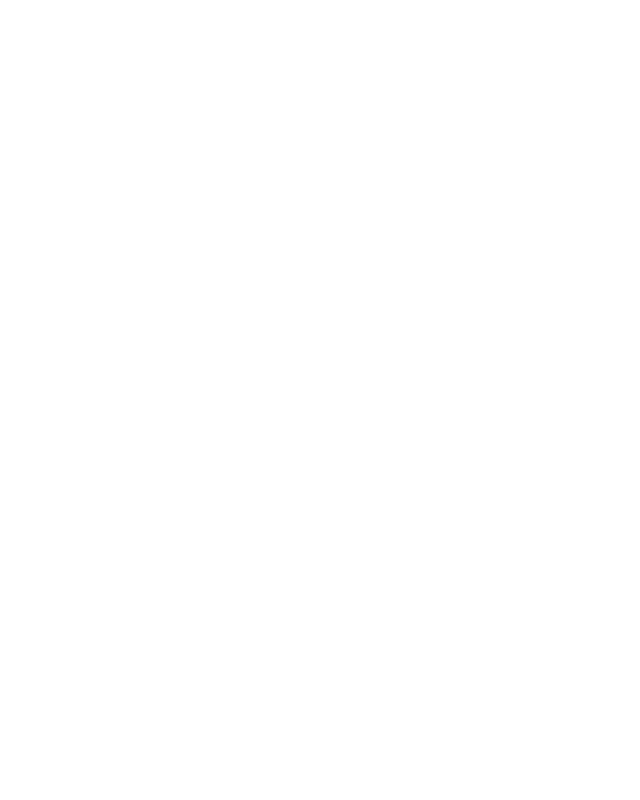
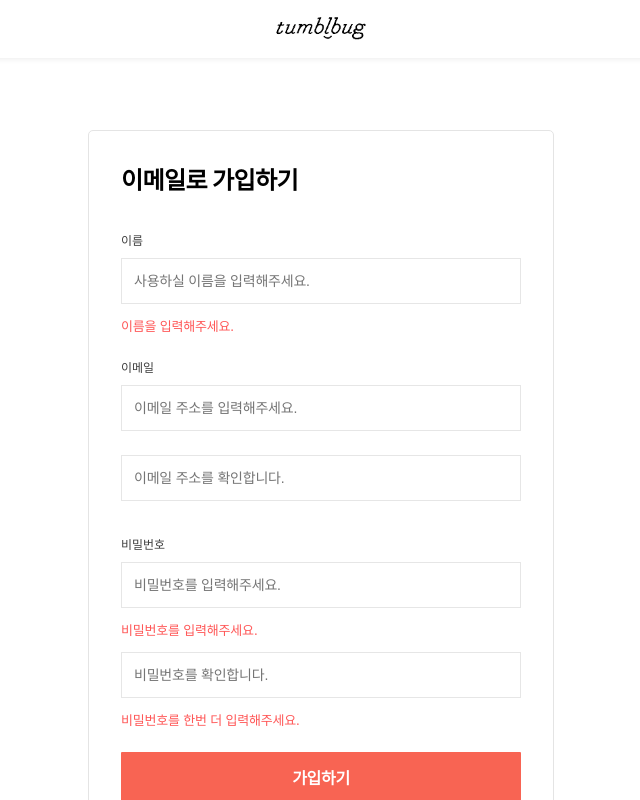
Before and after one commit to limjeahyuk/avatye_client, a React (Create React App) app: page /join/email in a window 1280 px wide. Shown: the top 800 px of the page, without its empty margins (319-959 px from the left). Built offline with nearby package versions, Linux system fonts and the light colour scheme; no server answers.

Commit message:
회원가입 유효성 검사

```diff
--- a/src/pages/Login/EmailJoin.js
+++ b/src/pages/Login/EmailJoin.js
@@ -1,7 +1,158 @@
-import React from "react";
+import { SatelliteAlt } from "@mui/icons-material";
+import React, { useReducer } from "react";
+import { Link } from "react-router-dom";
+import classes from './Login.module.css';
+
+const nameReducer = (state, action) => {
+        if (action.type === 'USER_INPUT') {
+            return { value: action.val, isValid: action.val.trim().length>2 };
+        }
+        if (action.type === 'INPUT_BLUR') {
+            return { value: state.value, isValid: state.value.trim().length>2 };
+        }
+        return { value: '', isValid: false };
+}
+
+const emailReducer = (state, action) => {
+    if (action.type === 'EMAIL_INPUT') {
+        if (!action.val.includes('@')) {
+            return {emailValue: action.val,
+                emailChackValid: state.emailChackValue,
+                emailValid: '이메일 형식을 맞춰주세요.',
+                emailChackValid: state.emailChackValid
+            }
+        } else {
+            if (action.val === state.emailChackValue || state.emailChackValue === null) {
+                return {
+                    emailValue: action.val,
+                    emailChackValue: state.emailChackValue,
+                    emailValid: "good",
+                    emailChackValid: state.emailChackValid
+                }
+            } else {
+                return {
+                    emailValue: action.val,
+                    emailChackValue: state.emailChackValue,
+                    emailValid: '주소가 일치하지 않습니다.',
+                    emailChackValid: state.emailChackValid
+                }
+            }
+        }
+    }
+
+    if (action.type === 'EMAILCHACK_INPUT') {
+        if (!action.val.includes('@')) {
+            return {emailValue: state.emailValue,
+                emailChackValid: action.val,
+                emailValid: state.emailValid,
+                emailChackValid: "이메일 형식이 다릅니다."
+            }
+        } else {
+            if (action.val === state.emailValue) {
+                return {
+                    emailValue: state.emailValue,
+                    emailChackValue: action.val,
+                    emailValid: state.emailValid,
+                    emailChackValid: "good"
+                }
+            } else {
+                return {
+                    emailValue: state.emailValue,
+                    emailChackValue: action.val,
+                    emailValid: state.emailValid,
+                    emailChackValid: '주소가 일치하지 않습니다.'
+                }
+            }
+        }
+    }
+    return {emailValue: '', emailChackValue: '', emailValid: false, emailChackValid: false}
+}
+
+const passwordReducer = (state, action) => {
+
+}
+
+
+
+
 
 const EmailJoin = () => {
-    return <></>
+    const kakao = {
+        clientID: process.env.REACT_APP_CLIENTID,
+        clientSecret: process.env.REACT_APP_CLIENTSECRET,
+        redirectUri: process.env.REACT_APP_REDIRECTURI
+    }
+
+    const [nameState, dispatchName] = useReducer(nameReducer, {
+        value: '',
+        isValid: null,
+    });
+
+    const [emailState, dispatchEmail] = useReducer(emailReducer, {
+        emailValue: '',
+        emailChackValue: '',
+        emailValid: null,
+        emailChackValid: null,
+    })
+
+    const [passwordState, dispatchPassword] = useReducer(passwordReducer, {
+        value: '',
+        isValid: null
+    })
+
+
+
+    return <div className={classes.emailjoin}>
+        <div className={classes.logo}>
+            <img src="/logo.png" alt="logo" />
+        </div>
+        <div className={classes.form}>
+            <h2>이메일로 가입하기</h2>
+            <form>
+                <div className={classes.name}>
+                    <label>이름</label>
+                    <input
+                        type="text"
+                        placeholder="사용하실 이름을 입력해주세요."
+                        value={nameState.value}
+                        onChange={(e) => dispatchName({type: 'USER_INPUT', val: e.target.value})}
+                        onBlur={() => dispatchName({type: 'INPUT_BLUR'})}
+                    />
+                    {!nameState.isValid && <div>이름을 입력해주세요.</div>}
+                </div>
+                <div className={classes.email}>
+                    <label>이메일</label>
+                    <input type="email" placeholder="이메일 주소를 입력해주세요." value={emailState.emailValue} onChange={(e) => dispatchEmail({type: 'EMAIL_INPUT', val: e.target.value})}/>
+                    {emailState.emailValid !== "good" && <div>{emailState.emailValid}</div>}
+                    <input type="email" placeholder="이메일 주소를 확인합니다." value={emailState.emailChackValue} onChange={(e) => dispatchEmail({type: 'EMAILCHACK_INPUT', val: e.target.value})} />
+                    {emailState.emailChackValid !== "good" && <div>{ emailState.emailChackValid}</div>}
+                </div>
+                <div className={classes.pwd}>
+                    <label>비밀번호</label>
+                    <input type="password" placeholder="비밀번호를 입력해주세요." />
+                    <div>비밀번호를 입력해주세요.</div>
+                    <input type="password" placeholder="비밀번호를 확인합니다." />
+                    <div>비밀번호를 한번 더 입력해주세요.</div>
+                </div>
+                <button className={classes.btn}>가입하기</button>
+            </form>
+            <div className={classes.before}>
+                이미 텀블벅 계정이 있으신가요?
+                <Link to='/login'>기존 계정으로 로그인하기</Link>
+            </div>
+            <div className={classes.or}>
+                <div className={classes.left} />
+                <span>또는</span>
+                <div className={classes.right} />
+            </div>
+             <a href={`https://kauth.kakao.com/oauth/authorize?client_id=${kakao.clientID}&redirect_uri=${kakao.redirectUri}&response_type=code&scope=profile_nickname,profile_image,account_email,birthday,`}>
+                    <img src="/kakaostart.png" alt="kakao" className={classes.kakaologin} />
+            </a>
+
+
+        </div>
+
+    </div>
 }
 
 export default EmailJoin;
--- a/src/pages/Login/EmailLogin.js
+++ b/src/pages/Login/EmailLogin.js
@@ -1,49 +1,8 @@
 import React from "react";
 import { Link } from "react-router-dom";
 import classes from './Login.module.css';
-import ChatBubbleIcon from '@mui/icons-material/ChatBubble';
 
 const EmailLogin = () => {
-    return <div className={classes.emailjoin}>
-        <div className={classes.logo}>
-            <img src="/logo.png" alt="logo" />
-        </div>
-        <div className={classes.form}>
-            <h2>이메일로 가입하기</h2>
-            <form>
-                <div className={classes.name}>
-                    <label>이름</label>
-                    <input type="text" placeholder="사용하실 이름을 입력해주세요." />
-                </div>
-                <div className={classes.email}>
-                    <label>이메일</label>
-                    <input type="text" placeholder="이메일 주소를 입력해주세요." />
-                    <input type="text" placeholder="이메일 주소를 확인합니다." />
-                </div>
-                <div className={classes.pwd}>
-                    <label>비밀번호</label>
-                    <input type="text" placeholder="비밀번호를 입력해주세요." />
-                    <input type="text" placeholder="비밀번호를 확인합니다." />
-                </div>
-                <button className={classes.btn}>가입하기</button>
-            </form>
-            <div className={classes.before}>
-                이미 텀블벅 계정이 있으신가요?
-                <Link to='/login'>기존 계정으로 로그인하기</Link>
-            </div>
-            <div className={classes.or}>
-                <div className={classes.left} />
-                <span>또는</span>
-                <div className={classes.right} />
-            </div>
-            <a href="/">
-                <img src="/kakaostart.png" alt="kakao" className={classes.kakaologin} />
-            </a>
-
-
-        </div>
-
-    </div>
 }
 
 export default EmailLogin;
--- a/src/pages/Login/Join.js
+++ b/src/pages/Login/Join.js
@@ -1,6 +1,5 @@
 import React from "react";
 import classes from './Login.module.css'
-import ChatBubbleIcon from '@mui/icons-material/ChatBubble';
 import AppleIcon from '@mui/icons-material/Apple';
 import FacebookTwoToneIcon from '@mui/icons-material/FacebookTwoTone';
 import MailIcon from '@mui/icons-material/Mail';
@@ -12,10 +11,11 @@ const Join = () => {
 
         // 카카오 로그인 관련 계정
 const kakao = {
-  clientID: '630231afd01507218d07fba06f16720d',
-  clientSecret: 'LRpqtId10A8c7UkqYfEuh51fKLyWSiQv',
-  redirectUri: 'http://192.168.0.28:8080/kakao/callback'
+  clientID: process.env.REACT_APP_CLIENTID,
+  clientSecret: process.env.REACT_APP_CLIENTSECRET,
+  redirectUri: process.env.REACT_APP_REDIRECTURI
 }
+    console.log(kakao);
 
 
     return <div>
@@ -29,8 +29,7 @@ const kakao = {
                 <a href={`https://kauth.kakao.com/oauth/authorize?client_id=${kakao.clientID}&redirect_uri=${kakao.redirectUri}&response_type=code&scope=profile_nickname,profile_image,account_email,birthday,`}>
                 <button className={classes.joinbtn}>
                         <div className={classes.btn}>
-                        < ChatBubbleIcon />
-                        <p>카카오로 가입하기</p>
+                        <img src="/kakaostart.png" alt="kakaojoin" />
                     </div>
                     <div className={classes.word}>
                     <div><BoltIcon /></div>
--- a/src/pages/Login/Login.js
+++ b/src/pages/Login/Login.js
@@ -1,6 +1,5 @@
 import React from "react";
 import classes from './Login.module.css'
-import ChatBubbleIcon from '@mui/icons-material/ChatBubble';
 import AppleIcon from '@mui/icons-material/Apple';
 import FacebookTwoToneIcon from '@mui/icons-material/FacebookTwoTone';
 import MailIcon from '@mui/icons-material/Mail';
@@ -10,9 +9,9 @@ const Login = () => {
 
     // 카카오 로그인 관련 계정
 const kakao = {
-  clientID: '630231afd01507218d07fba06f16720d',
-  clientSecret: 'LRpqtId10A8c7UkqYfEuh51fKLyWSiQv',
-  redirectUri: 'http://192.168.0.28:8080/kakao/callback'
+  clientID: process.env.REACT_APP_CLIENTID,
+  clientSecret: process.env.REACT_APP_CLIENTSECRET,
+  redirectUri: process.env.REACT_APP_REDIRECTURI
 }
 
     const navigator = useNavigate();
@@ -27,10 +26,7 @@ const kakao = {
                     <p>세상에 하나뿐인 <br /> 특별한 프로젝트를 발견해보세요.  </p>
                 </div>
                 <a href={`https://kauth.kakao.com/oauth/authorize?client_id=${kakao.clientID}&redirect_uri=${kakao.redirectUri}&response_type=code&scope=profile_nickname,profile_image,account_email,birthday,`}>
-                <button className={classes.loginbtn}>
-                        < ChatBubbleIcon />
-                        <p>카카오로 로그인</p>
-                    </button>
+                    <img src="/kakaologin.png" alt="kakaologin" className={classes.kakaologin} />
                     </a>
                 <div className={classes.wrapper}>
                     <div>
--- a/src/pages/Login/Login.module.css
+++ b/src/pages/Login/Login.module.css
@@ -79,7 +79,7 @@
 
 .login>div>a>button{
     position: relative;
-    background-color: rgb(254, 229, 0);
+    background-color: transparent;
     outline: none;
     border-radius: 1px;
     font-size: 16px;
@@ -417,3 +417,23 @@
 .emailjoin .form .kakaologin{
     width: 100%;
 }
+
+.login a .kakaologin{
+    width: 414px;
+}
+
+.joinbtn .btn img{
+    width: 414px;
+}
+
+.emailjoin .form form div>div{
+    font-size: 13px;
+    color: rgb(255, 87, 87);
+    line-height: 20px;
+    letter-spacing: -0.015em;
+    margin-bottom: 12px;
+}
+
+.emailjoin .form form .name input{
+    margin-bottom: 12px;
+}
--- a/src/pages/callback/KakaoCallback.js
+++ b/src/pages/callback/KakaoCallback.js
@@ -15,11 +15,12 @@ const KakaoCallback = () => {
     let token;
     let login;
 
-    const kakao = {
-    clientID: '630231afd01507218d07fba06f16720d',
-    clientSecret: 'LRpqtId10A8c7UkqYfEuh51fKLyWSiQv',
-    redirectUri: 'http://192.168.0.28:8080/kakao/callback'
-    }
+   const kakao = {
+  clientID: process.env.REACT_APP_CLIENTID,
+  clientSecret: process.env.REACT_APP_CLIENTSECRET,
+  redirectUri: process.env.REACT_APP_REDIRECTURI
+}
+
 
     async function fetchData() {
         try {
```
Also changed, not shown: 1 other file (tests, documents, lock files or other folders).
